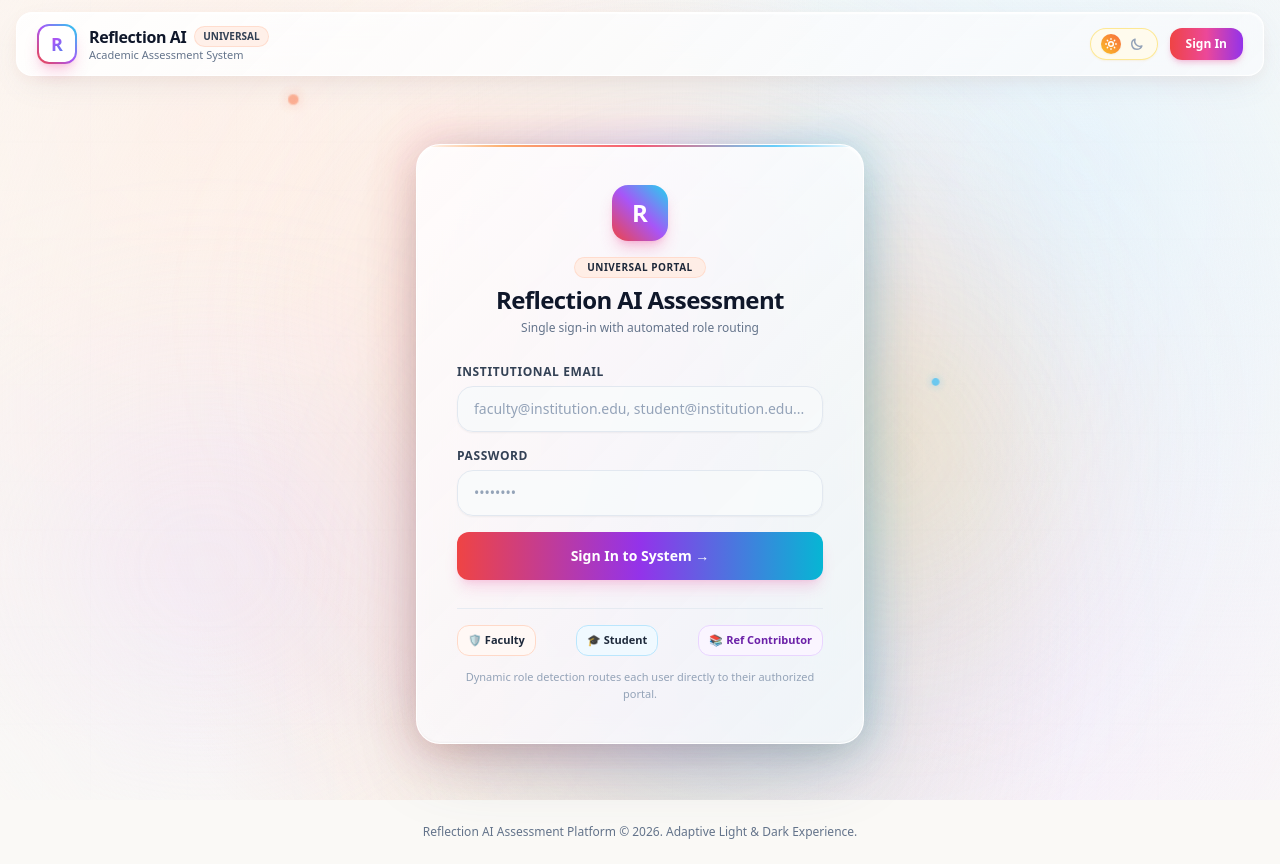
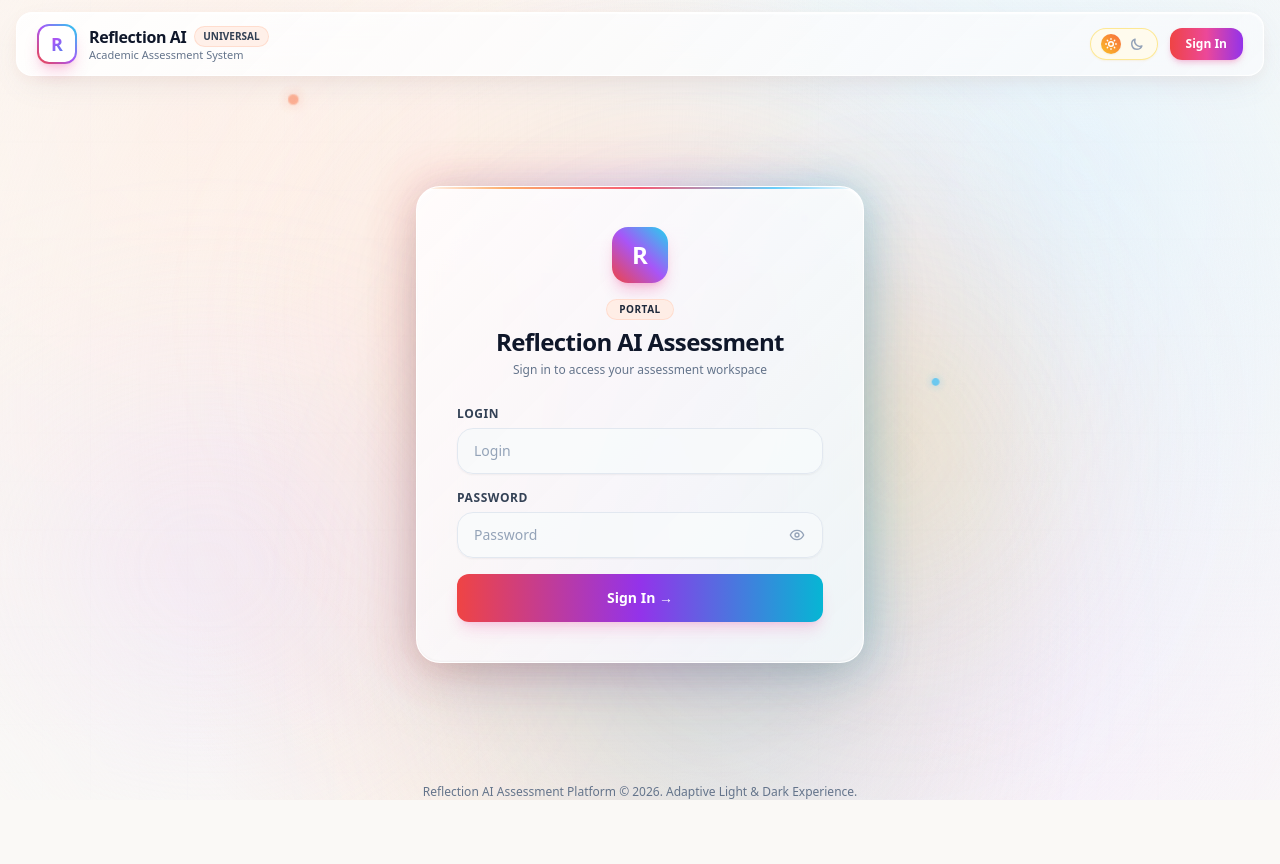
Before and after one commit to Ax-ritzy/RAVEN-ARK-Reflection, a Next.js app in the folder portal/: page /login in a window 1280 px wide. After the commit the page ends 824 px from the top, so only its background shows below. Built offline with nearby package versions, Linux system fonts and the light colour scheme.

Commit message:
feat(ui): update login labels to 'Login' & 'Password' with eye toggle and remove role badges for demo

```diff
--- a/portal/src/app/login/page.tsx
+++ b/portal/src/app/login/page.tsx
@@ -4,12 +4,14 @@ import { useState } from "react";
 import { useRouter } from "next/navigation";
 import { createClient } from "@/lib/supabase/client";
 import { motion } from "framer-motion";
+import { Eye, EyeOff } from "lucide-react";
 import InteractiveButton from "@/components/InteractiveButton";
 
 export default function UniversalLoginPage() {
   const router = useRouter();
   const [email, setEmail] = useState("");
   const [password, setPassword] = useState("");
+  const [showPassword, setShowPassword] = useState(false);
   const [loading, setLoading] = useState(false);
   const [errorMsg, setErrorMsg] = useState<string | null>(null);
 
@@ -87,13 +89,13 @@ export default function UniversalLoginPage() {
             </motion.div>
             <div>
               <div className="inline-flex items-center gap-1.5 px-3 py-0.5 rounded-full text-[10px] font-extrabold uppercase tracking-wider bg-peach-100/90 dark:bg-red-950/50 text-peach-800 dark:text-red-300 border border-peach-200/80 dark:border-red-500/30 mb-1.5">
-                Universal Portal
+                Portal
               </div>
               <h1 className="text-2xl font-extrabold tracking-tight text-slate-900 dark:text-white">
                 Reflection AI Assessment
               </h1>
               <p className="text-xs text-slate-500 dark:text-slate-400 mt-1">
-                Single sign-in with automated role routing
+                Sign in to access your assessment workspace
               </p>
             </div>
           </div>
@@ -112,14 +114,15 @@ export default function UniversalLoginPage() {
           <form onSubmit={handleLogin} className="space-y-4">
             <div>
               <label className="block text-xs font-bold uppercase tracking-wider text-slate-700 dark:text-slate-300 mb-1.5">
-                Institutional Email
+                Login
               </label>
               <input
                 type="email"
                 required
                 value={email}
                 onChange={(e) => setEmail(e.target.value)}
-                placeholder="faculty@institution.edu, student@institution.edu..."
+                placeholder="Login"
+                autoComplete="email"
                 className="w-full px-4 py-3 rounded-2xl border border-slate-200 dark:border-slate-800 bg-slate-50/80 dark:bg-slate-950/80 text-slate-900 dark:text-slate-100 placeholder:text-slate-400 dark:placeholder:text-slate-500 text-sm focus:outline-none focus:ring-2 focus:ring-cyan-400 dark:focus:ring-cyan-500/50 transition-all shadow-sm"
               />
             </div>
@@ -128,14 +131,30 @@ export default function UniversalLoginPage() {
               <label className="block text-xs font-bold uppercase tracking-wider text-slate-700 dark:text-slate-300 mb-1.5">
                 Password
               </label>
-              <input
-                type="password"
-                required
-                value={password}
-                onChange={(e) => setPassword(e.target.value)}
-                placeholder="••••••••"
-                className="w-full px-4 py-3 rounded-2xl border border-slate-200 dark:border-slate-800 bg-slate-50/80 dark:bg-slate-950/80 text-slate-900 dark:text-slate-100 placeholder:text-slate-400 dark:placeholder:text-slate-500 text-sm focus:outline-none focus:ring-2 focus:ring-cyan-400 dark:focus:ring-cyan-500/50 transition-all shadow-sm"
-              />
+              <div className="relative">
+                <input
+                  type={showPassword ? "text" : "password"}
+                  required
+                  value={password}
+                  onChange={(e) => setPassword(e.target.value)}
+                  placeholder="Password"
+                  autoComplete="current-password"
+                  className="w-full px-4 py-3 pr-12 rounded-2xl border border-slate-200 dark:border-slate-800 bg-slate-50/80 dark:bg-slate-950/80 text-slate-900 dark:text-slate-100 placeholder:text-slate-400 dark:placeholder:text-slate-500 text-sm focus:outline-none focus:ring-2 focus:ring-cyan-400 dark:focus:ring-cyan-500/50 transition-all shadow-sm"
+                />
+                <button
+                  type="button"
+                  onClick={() => setShowPassword((prev) => !prev)}
+                  className="absolute right-3.5 top-1/2 -translate-y-1/2 p-1 rounded-lg text-slate-400 hover:text-slate-600 dark:hover:text-slate-200 focus:outline-none transition-colors"
+                  title={showPassword ? "Hide password" : "Show password"}
+                  aria-label={showPassword ? "Hide password" : "Show password"}
+                >
+                  {showPassword ? (
+                    <EyeOff className="w-4 h-4" />
+                  ) : (
+                    <Eye className="w-4 h-4" />
+                  )}
+                </button>
+              </div>
             </div>
 
             <InteractiveButton
@@ -143,28 +162,9 @@ export default function UniversalLoginPage() {
               disabled={loading}
               className="w-full py-3.5 rounded-2xl text-sm font-bold shadow-lg"
             >
-              {loading ? "Authenticating & Routing..." : "Sign In to System →"}
+              {loading ? "Authenticating..." : "Sign In →"}
             </InteractiveButton>
           </form>
-
-          {/* Quick Info Badges */}
-          <div className="pt-4 border-t border-slate-200/80 dark:border-slate-800 space-y-3">
-            <div className="flex flex-wrap items-center justify-between gap-1.5 text-[11px] font-semibold">
-              <span className="flex items-center gap-1 px-2.5 py-1.5 rounded-xl bg-peach-50 dark:bg-red-950/40 text-peach-800 dark:text-red-300 border border-peach-200 dark:border-red-500/30">
-                🛡️ Faculty
-              </span>
-              <span className="flex items-center gap-1 px-2.5 py-1.5 rounded-xl bg-cool-50 dark:bg-cyan-950/40 text-cool-800 dark:text-cyan-300 border border-cool-200 dark:border-cyan-500/30">
-                🎓 Student
-              </span>
-              <span className="flex items-center gap-1 px-2.5 py-1.5 rounded-xl bg-purple-50 dark:bg-purple-950/40 text-purple-800 dark:text-purple-300 border border-purple-200 dark:border-purple-500/30">
-                📚 Ref Contributor
-              </span>
-            </div>
-
-            <p className="text-[11px] text-center text-slate-400 dark:text-slate-500 leading-relaxed">
-              Dynamic role detection routes each user directly to their authorized portal.
-            </p>
-          </div>
         </div>
       </motion.div>
     </div>
```
